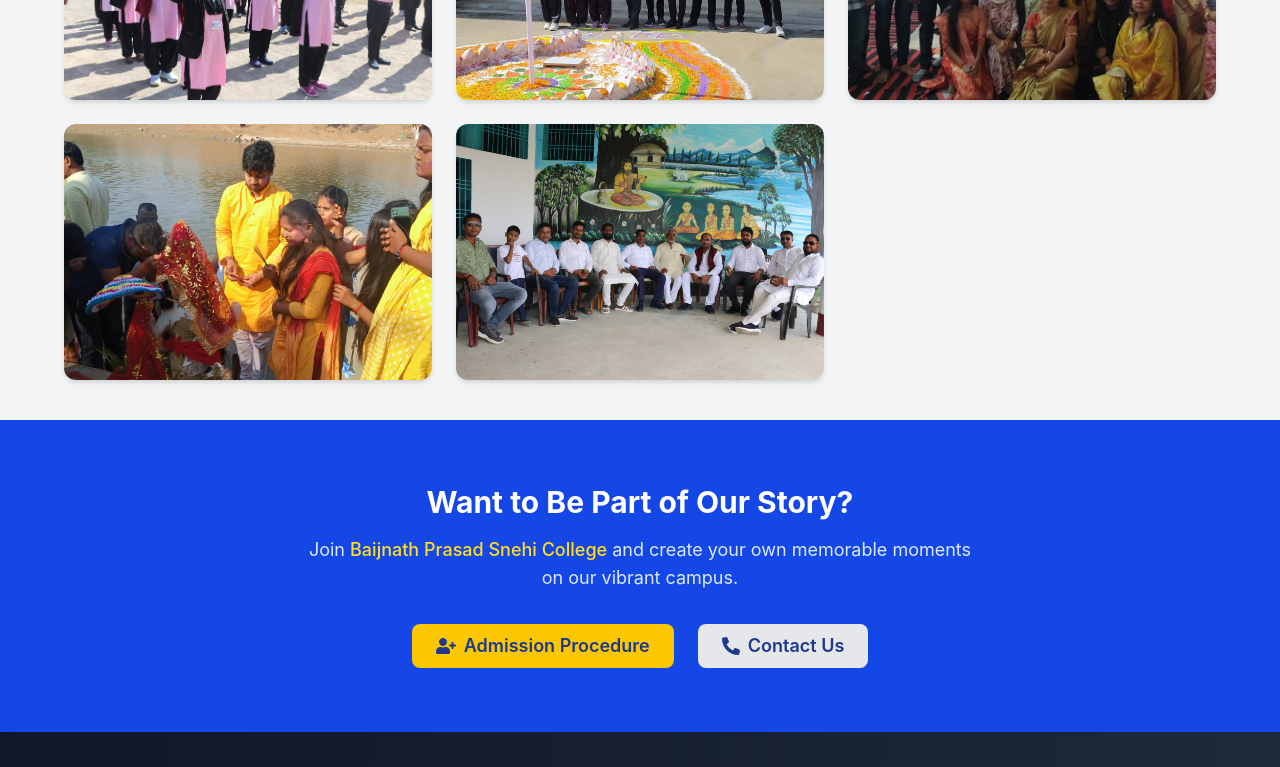
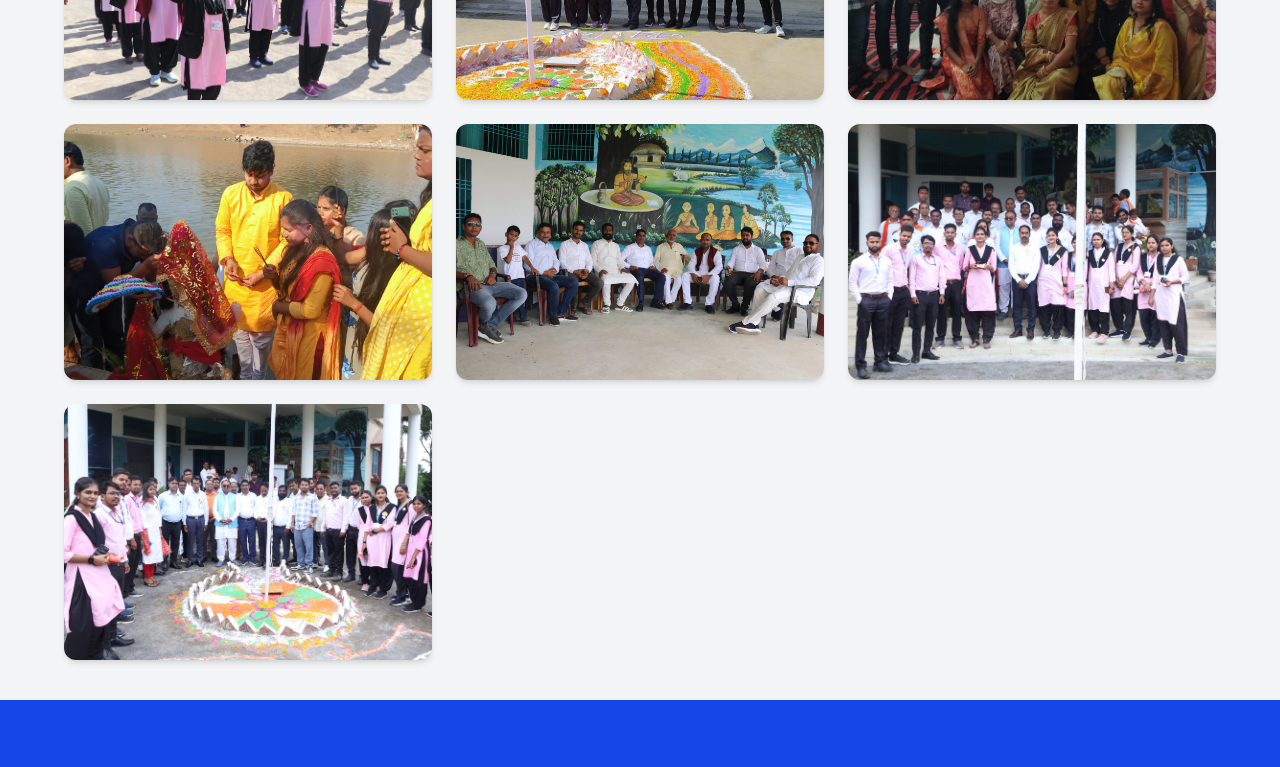
Before and after one commit to ravikrpatel01/bpsc-bca-website, a React (Vite) app: page /gallery in a window 1280 px wide. Shown: the part 1800-2567 px from the top of the page. Built offline with nearby package versions, Linux system fonts and the light colour scheme.

Commit message:
updated gallery images and announcements

```diff
--- a/src/components/AnnouncementBar.jsx
+++ b/src/components/AnnouncementBar.jsx
@@ -3,7 +3,7 @@ import { GrAnnounce } from "react-icons/gr";
 const AnnouncementBar = () => {
   const announcements = [
     "Admission for BCA (Duration: 3 Years) Session 2026-29 is Going On!",
-    "Practical Examination of BCA, Session 2025-28 (Semester 1) will start from 11-06-2026.",
+    // "Practical Examination of BCA, Session 2025-28 (Semester 1) will start from 11-06-2026.",
   ];
 
   return (
--- a/src/components/ModernGallery.jsx
+++ b/src/components/ModernGallery.jsx
@@ -72,6 +72,16 @@ const images = [
     title: "Republic Day Celebration",
     date: "26th January 2025",
   },
+  {
+    src: "/independence_day_2026.jpeg",
+    title: "Independence Day Celebration",
+    date: "15th August 2026",
+  },
+  {
+    src: "/independence__day_2026.jpeg",
+    title: "Independence Day Celebration",
+    date: "15th August 2026",
+  },
 ];
 
 const ModernGallery = () => {
```
Also changed, not shown: public/independence__day_2026.jpeg (added), public/independence_day_2026.jpeg (added).
